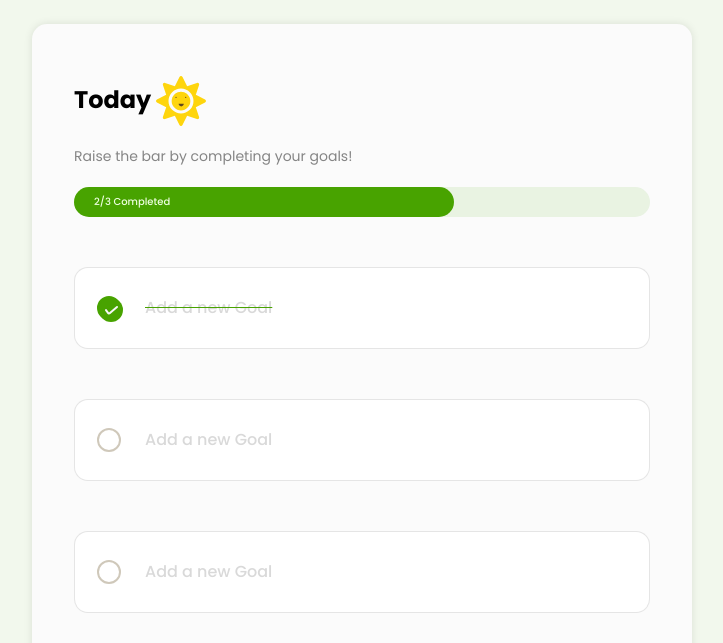
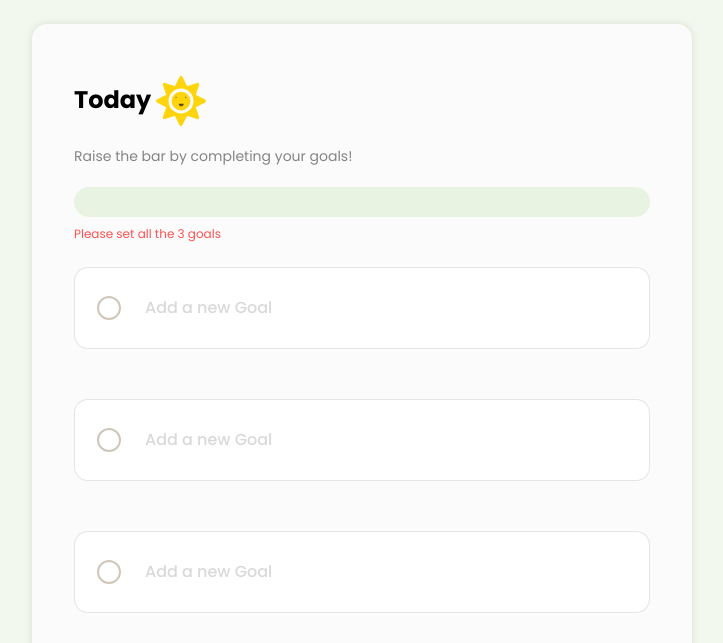
Before and after one commit to ajcoder25/Javascript_Full, a plain HTML site: page first Javscript project/index.html in a window 1280 px wide. Both pictures are taken after a click on the element 387 px from the left and 464 px from the top of the page. Shown: the part 157-800 px from the top of the page, without its empty margins (278-1001 px from the left). Drawn offline with Linux system fonts and the light colour scheme.

Commit message:
Changed the Button function

```diff
--- a/first Javscript project/index.html
+++ b/first Javscript project/index.html
@@ -18,11 +18,12 @@
     <div class="app-container">
         <h2 class = "subtitle">Today <span><img class="sun-icon " src = "images/Sun.svg" alt = "sun"></span></h2>
         <p class = "progress-label"> Raise the bar by completing your goals! </p>
-        <div class = "progress-bar">
+        <div class = "progress-bar ">
             <div class = "progress-value">
-                2/3 Completed
+                <span>2/3 Completed</span>
             </div>
             <p class = "error-label">Please set all the 3 goals</p>
+
         </div>
 
         <div class = "goal-container ">
--- a/first Javscript project/script.js
+++ b/first Javscript project/script.js
@@ -1,10 +1,59 @@
 const checkBoxList = document.querySelectorAll('.custom-checkbox')
+const inputFields = document.querySelectorAll('.goal-input')
+const errorLabel = document.querySelector('error-label')
+const progressBar = document.querySelector('.progress-bar')
+
+// will select the progress bar to make it work
+
+const progressValue = document.querySelector('progress-value')
+
 
 
 
 //story: We iterate through all the item to get what are those in checkbox
 checkBoxList.forEach((checkbox) =>{
     checkbox.addEventListener('click',(e) =>{
-     checkbox.parentElement.classList.toggle('Completed')
+
+
+        // //story -- created the array & iterate over every element of input and returnning
+        //   the value
+        const allGoalsAdded= [...inputFields].every(function (input){
+           console.log(input.value)
+           return input.value
+        })
+
+        if(allGoalsAdded){
+            checkbox.parentElement.classList.toggle('Completed');
+            progressValue.style.width = '33.33%'
+
+        }
+        else{
+
+            progressBar.classList.add('show-error')
+        // you can also do
+        // errorLabel.style.display = 'block'
+        //It doesn't consider good practice try not follow it instead
+        // do the changes in css Only
+
+
+        }
+
     })
 });
+
+//Will try to use the focus event when user start to write it should stop showing the error
+inputFields.forEach((input) =>{
+    input.addEventListener('focus', (e) =>{
+        progressBar.classList.remove('show-error')
+    })
+})
+
+
+
+//Now, building it until user didn't enter the three goal, it should not work
+
+//1 select the input field
+//2 Select the input field
+// [...inputFields].every(funtion(input) {
+//     return input.value
+// })
--- a/first Javscript project/style.css
+++ b/first Javscript project/style.css
@@ -54,7 +54,7 @@ main{
 
 .progress-value{
     height: 100%;
-    width: 66%;
+    width:0;
     background-color: #48A300;
     border-radius:15px;
     font-weight: 500;
@@ -63,9 +63,14 @@ main{
     color:#EEFFE0;
     display:flex;
     align-items: center;
-    padding-left: 20px;
+
+
+    overflow:hidden;
 }
 
+.progress-value span{
+    padding-left: 20px ;
+}
 .error-label{
      font-size: 12px;
      color:#FF5151;
@@ -152,6 +157,10 @@ main{
     text-decoration-line: line-through;
 }
 
+.show-error .error-label{
+    display:block;
+}
+
 @media (max-width: 768px){
     .title{
         font-size: 32px;
```
